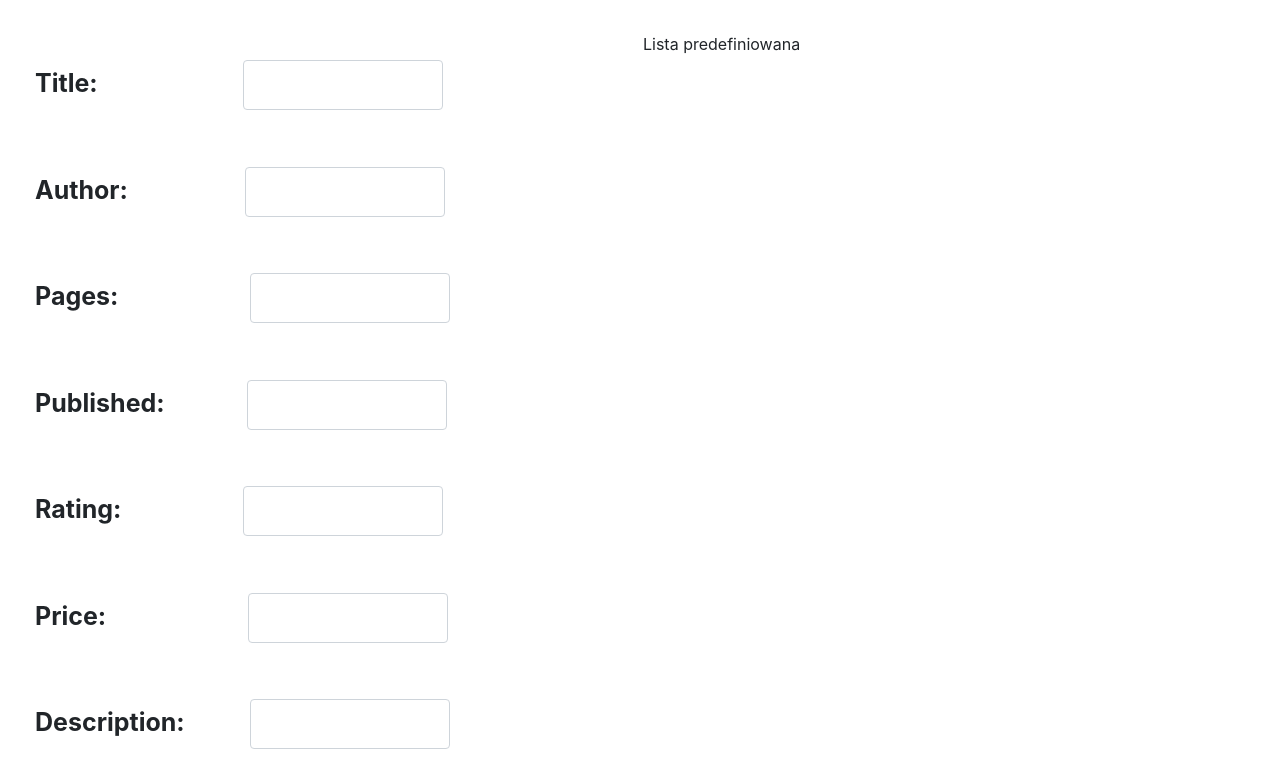
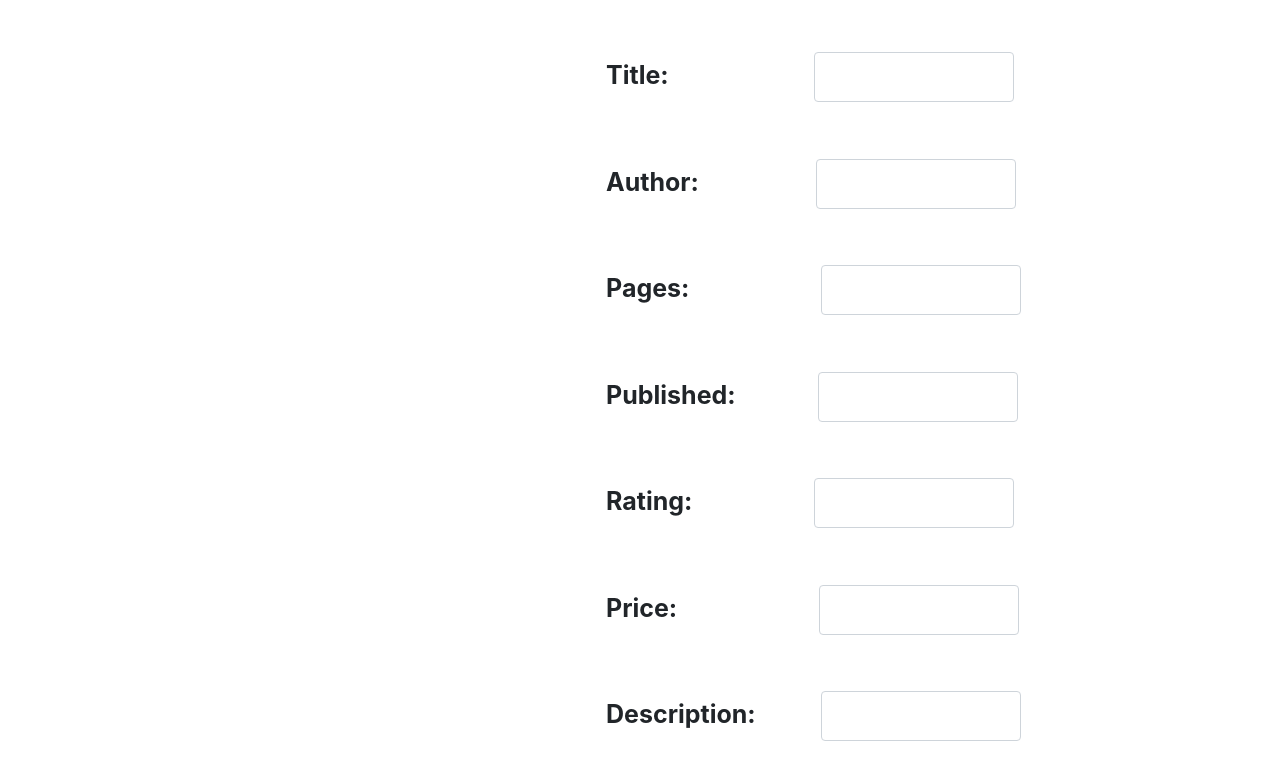
Before and after one commit to addussk/projectII_ZUI, a plain HTML site: page index.html in a window 1280 px wide. Shown: the part 155-930 px from the top of the page. Drawn offline with nearby package versions, Linux system fonts and the light colour scheme.

Commit message:
CSS file has been updated

```diff
--- a/index.html
+++ b/index.html
@@ -53,11 +53,9 @@
               <label for class="link">Link do zdjecia:</label>
               <input type="url" name="link" id="link">
           </div>
+          <div style="clear: both;"></div>
           <input type="submit" value="Add Book" class="btn btn-primary btn-lg">
         </form>
-      </div>
-      <div class="col75 mt-5">
-        Lista predefiniowana
       </div>
       <div style="clear: both;"></div>
       <div class="filterOption mb-2 mt-5 ">
--- a/styles/style.css
+++ b/styles/style.css
@@ -12,8 +12,15 @@ img{
 
 .col25{
     width: 40%;
-    float: left;
+    margin-left: auto;
+    margin-right: auto;
+    padding-left: 100px;
+}
 
+.col25 .btn{
+    font-size: 30px;
+    margin-left: 150px;
+    margin-bottom: 50px;
 }
 
 .form-group{
@@ -35,11 +42,6 @@ img{
     max-width: 200px;
     max-height: 50px;
     font-size: 30px;
-}
-
-.col25 .btn{
-    font-size: 30px;
-    margin-left: 150px;
 }
 
 .filterOption{
```
